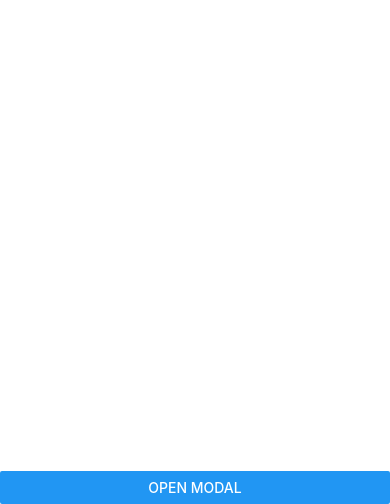
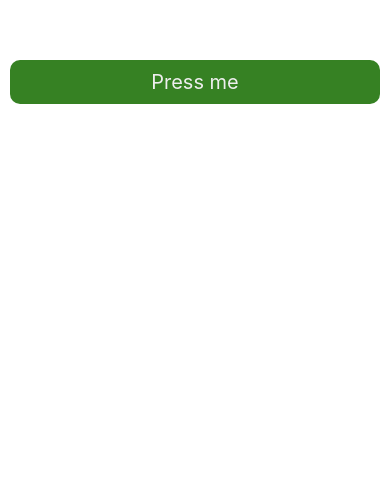
Before and after one commit to meihu-ganesh/ProjectNativeJs, a React Native app: screen / in a window 390 px wide. Shown: the part 340-844 px from the top of the page. Built offline with nearby package versions, Linux system fonts and the light colour scheme.

Commit message:
Pressable initiated

```diff
--- a/App.js
+++ b/App.js
@@ -9,13 +9,14 @@
 import React, {useState} from 'react';
 import {Alert, Button, FlatList, ScrollView, StyleSheet, Text, TextInput, View} from 'react-native';
 import ModalBox from './Pages/ModalBox';
+import PressableLP from './Pages/PressableLP';
 
 
 const App = () => {
 
   return (
     <View style={{flex:1}}>
-      <ModalBox />
+      <PressableLP />
     </View>
   );
 };
--- /dev/null
+++ b/Pages/PressableLP.js
@@ -0,0 +1,38 @@
+import React from "react";
+import { Pressable, StyleSheet, Text, View } from "react-native";
+
+const PressableLP = () => {
+
+    return (
+        <View style={styles.main}>
+            <Pressable
+                onPress={()=> console.warn('Normal on Pres')}
+                onLongPress={()=> console.warn('Long Press')} delayLongPress={2000}
+                onPressIn={()=> console.warn('press in')}
+                onPressOut={()=> console.warn('press out')}
+            >
+                <Text style={styles.pressableBtn}>Press me</Text>
+            </Pressable>
+        </View>
+    );
+};
+
+const styles = StyleSheet.create({
+    main: {
+        flex: 1,
+        justifyContent: 'center',
+    },
+    pressableBtn: {
+        backgroundColor: "#368123",
+        color: "#eee",
+        padding: 10,
+        margin: 10,
+        borderRadius: 10,
+        fontSize: 20,
+        textAlign: 'center',
+        shadowColor: "#0000ff",
+        elevation: 30,
+    },
+});
+
+export default PressableLP;
```
